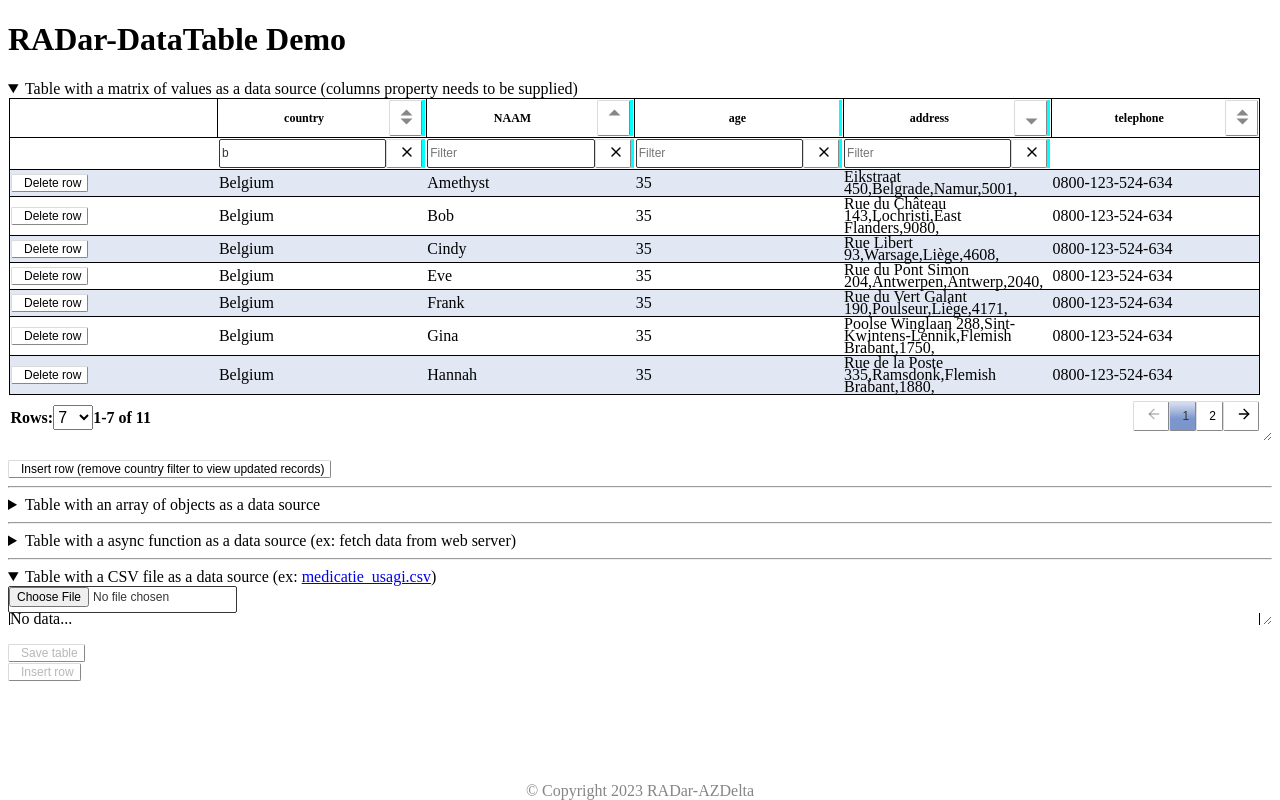
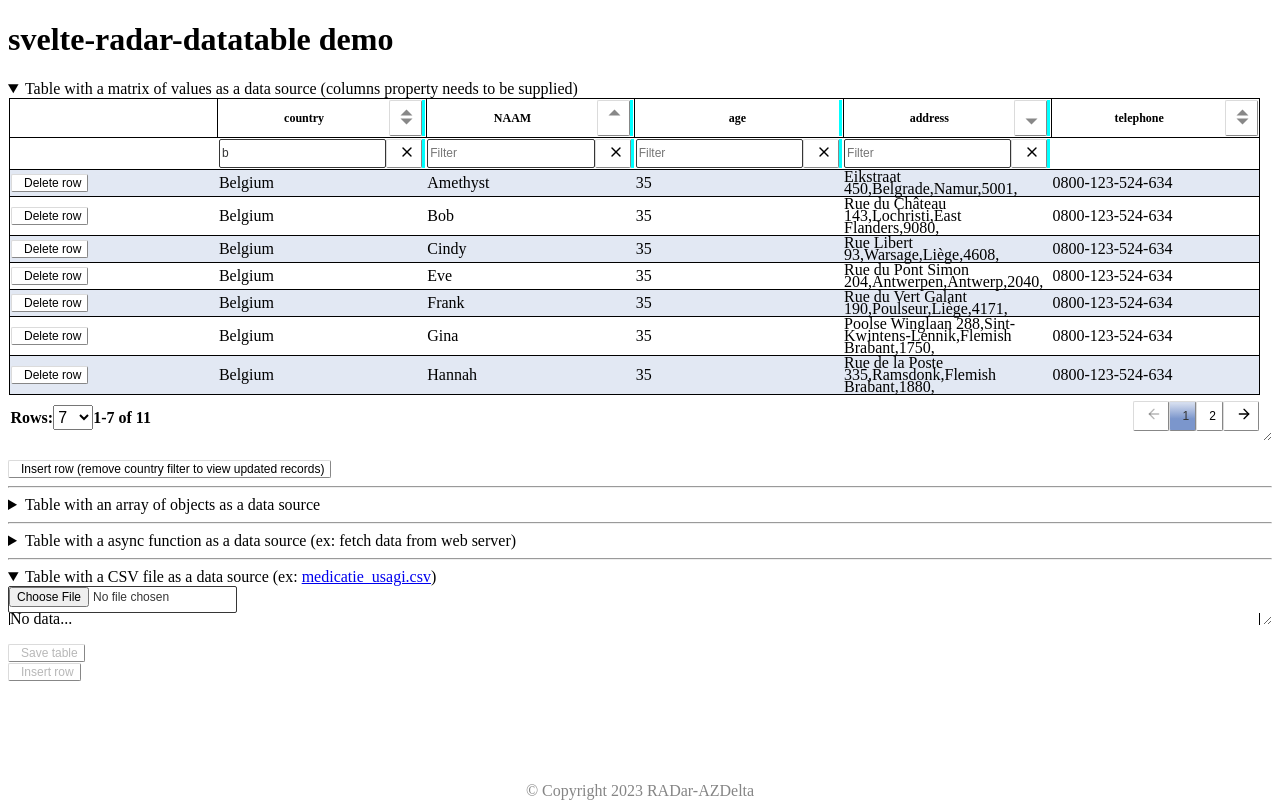
Before and after one commit to RADar-AZDelta/azd-radar-data-datatable, a SvelteKit app: page / in a window 1280 px wide. Built offline with nearby package versions, Linux system fonts and the light colour scheme.

Commit message:
changed title

```diff
--- a/src/routes/+page.svelte
+++ b/src/routes/+page.svelte
@@ -226,7 +226,7 @@
   }
 </script>
 
-<h1>RADar-DataTable Demo</h1>
+<h1>svelte-radar-datatable demo</h1>
 
 <details open>
   <summary>Table with a matrix of values as a data source (columns property needs to be supplied)</summary>
@@ -284,7 +284,7 @@
       >medicatie_usagi.csv</a
     >)</summary
   >
-  <input type="file" accept=".csv,.json" on:change={onFileInputChange} />
+  <input type="file" accept=".csv" on:change={onFileInputChange} />
   <DataTable data={file} bind:this={dataTableFile} options={{ actionColumn: true }}>
     <td slot="actionCell" let:index>
       <button on:click={async () => await dataTableFile.deleteRows([index])}>Delete row</button>
```
